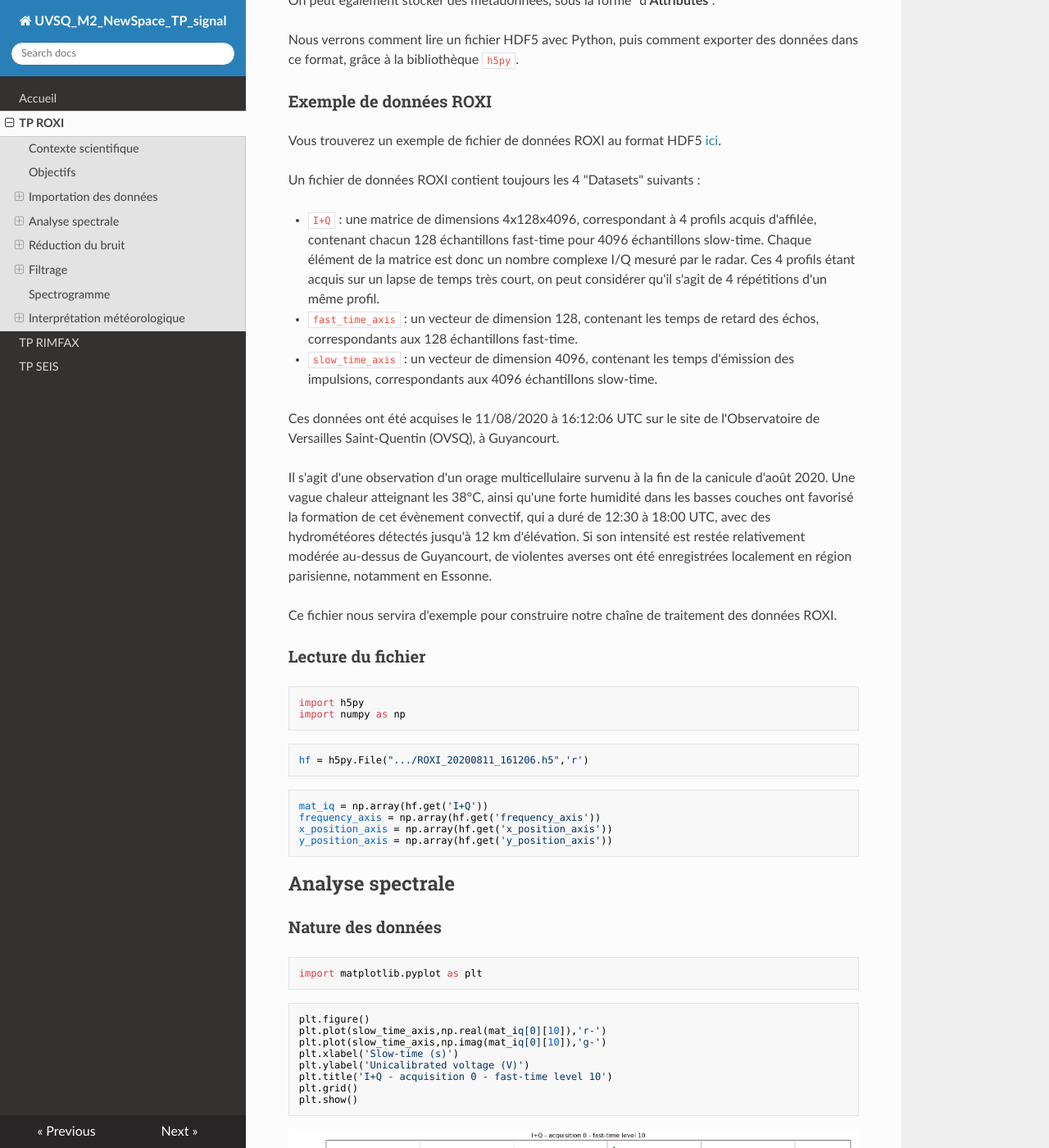
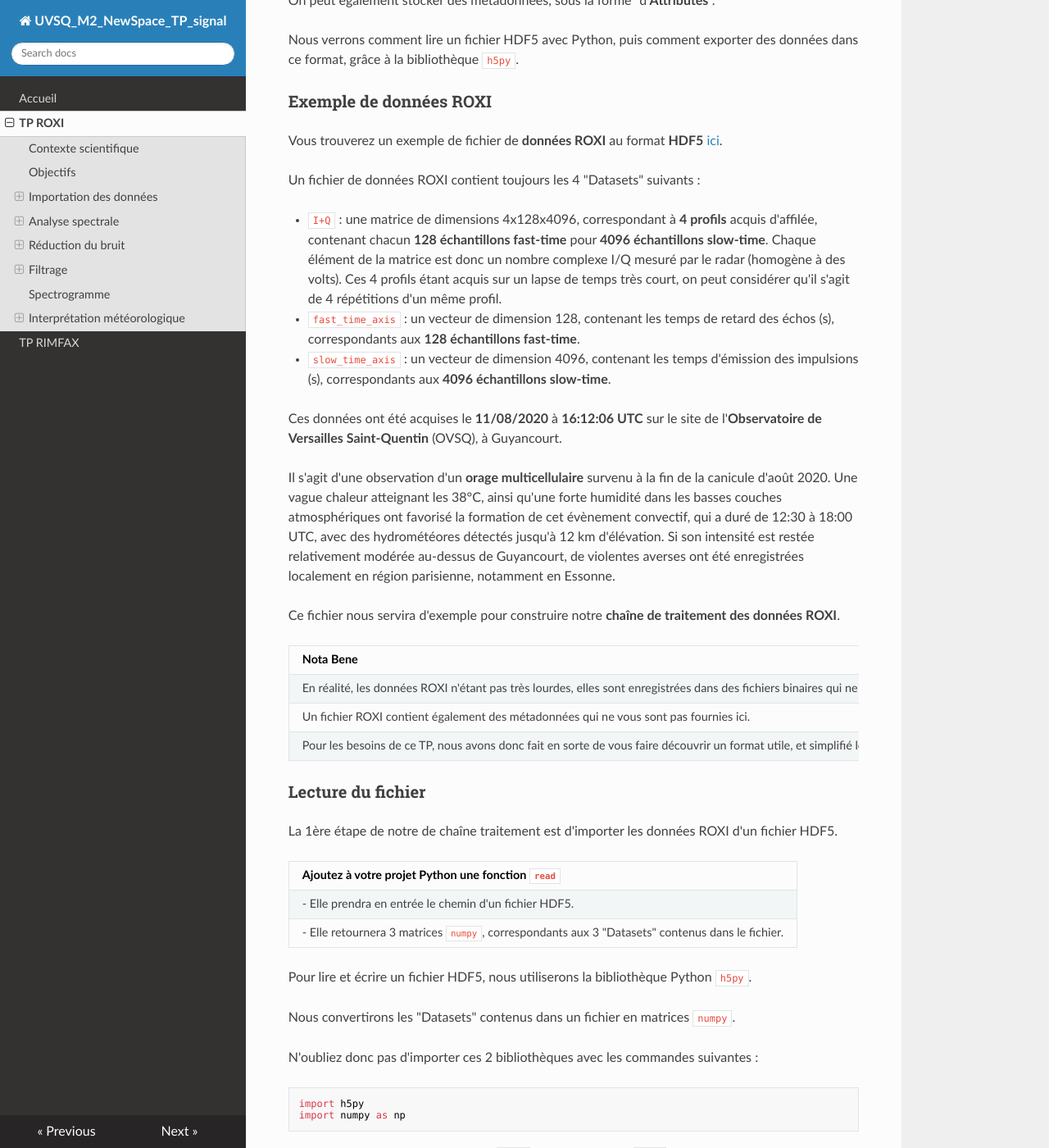
Before and after one commit to NicOudart/UVSQ_M2_NewSpace_TP_signal, an MkDocs documentation site: the page built from docs/TP_ROXI.md, in a window 1280 px wide and 1400 px high, scrolled down 4785 px. Shown: the whole window at 82% size. Built offline with MkDocs 1.6.1, drawn with Linux system fonts in a browser that asks for light colours; nearby versions of some CDN libraries; some of the changed text lies outside the part shown.

Commit message:
-Progress on ROXI. -Remove SEIS section.

```diff
--- a/docs/TP_ROXI.md
+++ b/docs/TP_ROXI.md
@@ -104,7 +104,7 @@ Créez le dossier de votre projet, et structurez-le avec des sous-dossiers et de
 
 Lors de ce TP, nous partirons du principe que les données ROXI sont mises sous la forme de fichiers **HDF5**.
 
-Le "Hierarchical Data Format" est un format de fichiers utilisé pour stocker de grandes quantités d'informations de manière organisée et accessible efficacement.
+Le "Hierarchical Data Format" est un format de fichiers utilisé pour **stocker de grandes quantités d'informations** de manière organisée et accessible efficacement.
 C'est pourquoi il est très classique en analyse de données.
 
 Comme son nom l'indique, les données sont stockées hiérarchiquement, à la manière de l'arborescence d'un dossier sur votre ordinateur.
@@ -119,43 +119,76 @@ Nous verrons comment lire un fichier HDF5 avec Python, puis comment exporter des
 
 ### Exemple de données ROXI
 
-Vous trouverez un exemple de fichier de données ROXI au format HDF5 [ici](https://github.com/NicOudart/UVSQ_M2_NewSpace_TP_signal/blob/master/example/ROXI_20200811_161206.h5).
+Vous trouverez un exemple de fichier de **données ROXI** au format **HDF5** [ici](https://github.com/NicOudart/UVSQ_M2_NewSpace_TP_signal/blob/master/example/ROXI_20200811_161206.h5).
 
 Un fichier de données ROXI contient toujours les 4 "Datasets" suivants :
 
-* `I+Q` : une matrice de dimensions 4x128x4096, correspondant à 4 profils acquis d'affilée, contenant chacun 128 échantillons fast-time pour 4096 échantillons slow-time.
-Chaque élément de la matrice est donc un nombre complexe I/Q mesuré par le radar.
+* `I+Q` : une matrice de dimensions 4x128x4096, correspondant à **4 profils** acquis d'affilée, contenant chacun **128 échantillons fast-time** pour **4096 échantillons slow-time**.
+Chaque élément de la matrice est donc un nombre complexe I/Q mesuré par le radar (homogène à des volts).
 Ces 4 profils étant acquis sur un lapse de temps très court, on peut considérer qu'il s'agit de 4 répétitions d'un même profil.
 
-* `fast_time_axis` : un vecteur de dimension 128, contenant les temps de retard des échos, correspondants aux 128 échantillons fast-time.
+* `fast_time_axis` : un vecteur de dimension 128, contenant les temps de retard des échos (s), correspondants aux **128 échantillons fast-time**.
 
-* `slow_time_axis` : un vecteur de dimension 4096, contenant les temps d'émission des impulsions, correspondants aux 4096 échantillons slow-time.
+* `slow_time_axis` : un vecteur de dimension 4096, contenant les temps d'émission des impulsions (s), correspondants aux **4096 échantillons slow-time**.
 
-Ces données ont été acquises le 11/08/2020 à 16:12:06 UTC sur le site de l'Observatoire de Versailles Saint-Quentin (OVSQ), à Guyancourt.
+Ces données ont été acquises le **11/08/2020** à **16:12:06 UTC** sur le site de l'**Observatoire de Versailles Saint-Quentin** (OVSQ), à Guyancourt.
 
-Il s'agit d'une observation d'un orage multicellulaire survenu à la fin de la canicule d'août 2020.
-Une vague chaleur atteignant les 38°C, ainsi qu'une forte humidité dans les basses couches ont favorisé la formation de cet évènement convectif, qui a duré de 12:30 à 18:00 UTC, avec des hydrométéores détectés jusqu'à 12 km d'élévation.
+Il s'agit d'une observation d'un **orage multicellulaire** survenu à la fin de la canicule d'août 2020.
+Une vague chaleur atteignant les 38°C, ainsi qu'une forte humidité dans les basses couches atmosphériques ont favorisé la formation de cet évènement convectif, qui a duré de 12:30 à 18:00 UTC, avec des hydrométéores détectés jusqu'à 12 km d'élévation.
 Si son intensité est restée relativement modérée au-dessus de Guyancourt, de violentes averses ont été enregistrées localement en région parisienne, notamment en Essonne.
 
-Ce fichier nous servira d'exemple pour construire notre chaîne de traitement des données ROXI.
+Ce fichier nous servira d'exemple pour construire notre **chaîne de traitement des données ROXI**.
+
+|Nota Bene|
+|:-|
+|En réalité, les données ROXI n'étant pas très lourdes, elles sont enregistrées dans des fichiers binaires qui ne sont pas au format HDF5.|
+|Un fichier ROXI contient également des métadonnées qui ne vous sont pas fournies ici.|
+|Pour les besoins de ce TP, nous avons donc fait en sorte de vous faire découvrir un format utile, et simplifié le contenu des données ROXI.|
 
 ### Lecture du fichier
+
+La 1ère étape de notre de chaîne traitement est d'importer les données ROXI d'un fichier HDF5.
+
+|Ajoutez à votre projet Python une fonction `read`|
+|:-|
+|- Elle prendra en entrée le chemin d'un fichier HDF5.|
+|- Elle retournera 3 matrices `numpy`, correspondants aux 3 "Datasets" contenus dans le fichier.|
+
+Pour lire et écrire un fichier HDF5, nous utiliserons la bibliothèque Python `h5py`.
+
+Nous convertirons les "Datasets" contenus dans un fichier en matrices `numpy`.
+
+N'oubliez donc pas d'importer ces 2 bibliothèques avec les commandes suivantes :
 
 ~~~
 import h5py
 import numpy as np
 ~~~
 
+Pour importer un fichier HDF5 avec `h5py`, on crée un objet `File`.
+
+Voici ce que cela donnerait sur notre exemple :
+
 ~~~
 hf = h5py.File(".../ROXI_20200811_161206.h5",'r')
 ~~~
 
+On peut alors récupérer les différents "Datasets" contenus dans le fichier avec la méthode `get` et leurs noms.
+On oubliera pas de convertir en matrices `numpy` les "Datasets" récupérés.
+
+Voici ce que pourrait donner la récupération des 3 "Datasets" d'un fichier ROXI :
+
 ~~~
 mat_iq = np.array(hf.get('I+Q'))
-frequency_axis = np.array(hf.get('frequency_axis'))
-x_position_axis = np.array(hf.get('x_position_axis'))
-y_position_axis = np.array(hf.get('y_position_axis'))
+fast_time_axis = np.array(hf.get('fast_time_axis'))
+slow_time_axis = np.array(hf.get('slow_time_axis'))
 ~~~
+
+**Complétez votre fonction `read` en vous basant sur ces éléments**.
+
+Appliquez votre fonction à notre fichier exemple.
+
+Les dimensions de chacune des matrices récupérées sont-elles celles attendues ?
 
 ## Analyse spectrale
 
--- a/mkdocs.yml
+++ b/mkdocs.yml
@@ -8,4 +8,3 @@ nav:
   - Accueil: index.md
   - TP ROXI: TP_ROXI.md
   - TP RIMFAX: TP_RIMFAX.md
-  - TP SEIS: TP_SEIS.md
```
Also changed, not shown: docs/TP_SEIS.md (deleted, +0 -15 lines), docs/index.md (+1 -3 lines), docs/img/SEIS_illustration.png (deleted).
